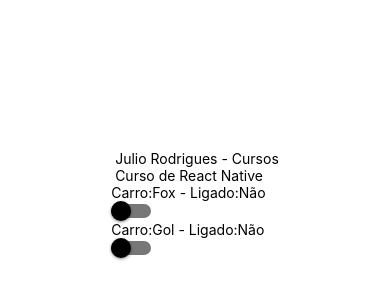
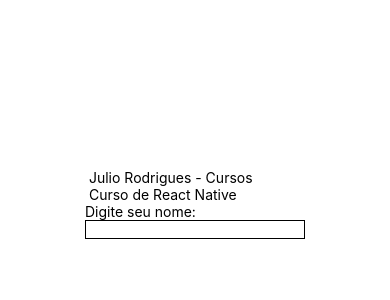
Before and after one commit to JulioCRodrigues/app1-react-native, a React Native app: screen / in a window 390 px wide. Shown: the part 228-528 px from the top of the page. Built offline with nearby package versions, Linux system fonts and the light colour scheme.

Commit message:
Trabalhando com TextInput

```diff
--- a/App.js
+++ b/App.js
@@ -2,7 +2,7 @@
 import React, {useState} from 'react';
 import {StyleSheet, View,SafeAreaView,Text,Button} from 'react-native';
 import Estilos from './estilos/estilos';
-import CarroF from './componentes/CarroF';
+import CT from './componentes/caixaDeTexto';
 
 
 export default function app1() {
@@ -15,8 +15,7 @@
         <SafeAreaView>
           <Text> Julio Rodrigues - Cursos</Text>
           <Text> Curso de React Native</Text>
-          <CarroF nome="Fox"/>
-          <CarroF nome="Gol"/>
+          <CT/>
         </SafeAreaView>
 
 
--- /dev/null
+++ b/componentes/caixaDeTexto.js
@@ -0,0 +1,20 @@
+import React, {useState} from 'react';
+import {Text, SafeAreaView, TextInput, } from 'react-native';
+
+export default function(){
+
+const [nome, setNome]=useState("")
+
+    return(
+        <SafeAreaView>
+            <Text>Digite seu nome:</Text>
+            <TextInput
+                style={{borderWidth:1, borderColor:'#000'}}
+                value={nome}
+                onChangeText={text => setNome(text)}
+            />
+            <Text>{nome}</Text>
+
+        </SafeAreaView>
+    )
+}
```
